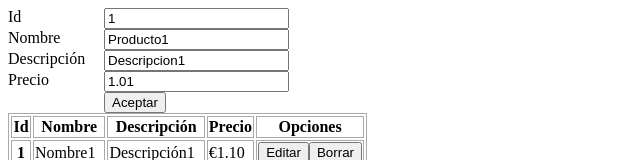
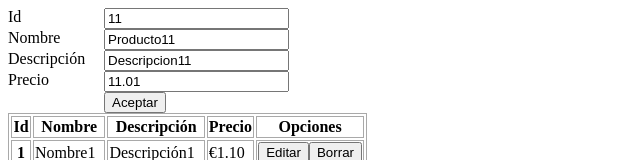
Before and after one commit to javierlete/angular-ejercicio-productos, an Angular app: page / in a window 1280 px wide. Shown: the top 160 px of the page, without its empty margins (0-640 px from the left). Built offline with nearby package versions, Linux system fonts and the light colour scheme.

Commit message:
Uso de FormsModule con [(ngModel)]

```diff
--- a/src/app/app.module.ts
+++ b/src/app/app.module.ts
@@ -5,6 +5,8 @@ import { AppRoutingModule } from './app-routing.module';
 import { AppComponent } from './app.component';
 import { ProductosListadoComponent } from './productos-listado/productos-listado.component';
 import { ProductosEditarComponent } from './productos-editar/productos-editar.component';
+
+import { FormsModule } from '@angular/forms';
 
 @NgModule({
   declarations: [
@@ -14,7 +16,8 @@ import { ProductosEditarComponent } from './productos-editar/productos-editar.co
   ],
   imports: [
     BrowserModule,
-    AppRoutingModule
+    AppRoutingModule,
+    FormsModule
   ],
   providers: [],
   bootstrap: [AppComponent]
--- a/src/app/productos-editar/productos-editar.component.html
+++ b/src/app/productos-editar/productos-editar.component.html
@@ -1,18 +1,18 @@
 <div>
   <label for="id">Id</label>
-  <input #id id="id" type="text" readonly value="1"/>
+  <input [(ngModel)]="producto.id" id="id" type="text" readonly/>
 </div>
 <div>
   <label for="nombre">Nombre</label>
-  <input #nombre id="nombre" type="text" value="Producto1"/>
+  <input [(ngModel)]="producto.nombre" id="nombre" type="text"/>
 </div>
 <div>
   <label for="descripcion">Descripción</label>
-  <input #descripcion id="descripcion" type="text" value="Descripcion1"/>
+  <input [(ngModel)]="producto.descripcion" id="descripcion" type="text"/>
 </div>
 <div>
   <label for="precio">Precio</label>
-  <input #precio id="precio" type="number" step="0.01" value="1.01"/>
+  <input [(ngModel)]="producto.precio" id="precio" type="number" step="0.01"/>
 </div>
 <div>
   <label>&nbsp;</label>
--- a/src/app/productos-editar/productos-editar.component.ts
+++ b/src/app/productos-editar/productos-editar.component.ts
@@ -8,12 +8,16 @@ import { Producto } from '../producto';
 })
 export class ProductosEditarComponent implements OnInit {
 
+  producto: Producto = {
+    id: 11, nombre: 'Producto11', descripcion: 'Descripcion11', precio: 11.01
+  };
+
   constructor() { }
 
   ngOnInit() {
   }
 
-  guardarProducto(producto: Producto): void {
-    console.log(producto);
+  guardarProducto(): void {
+    console.log(this.producto);
   }
 }
```
